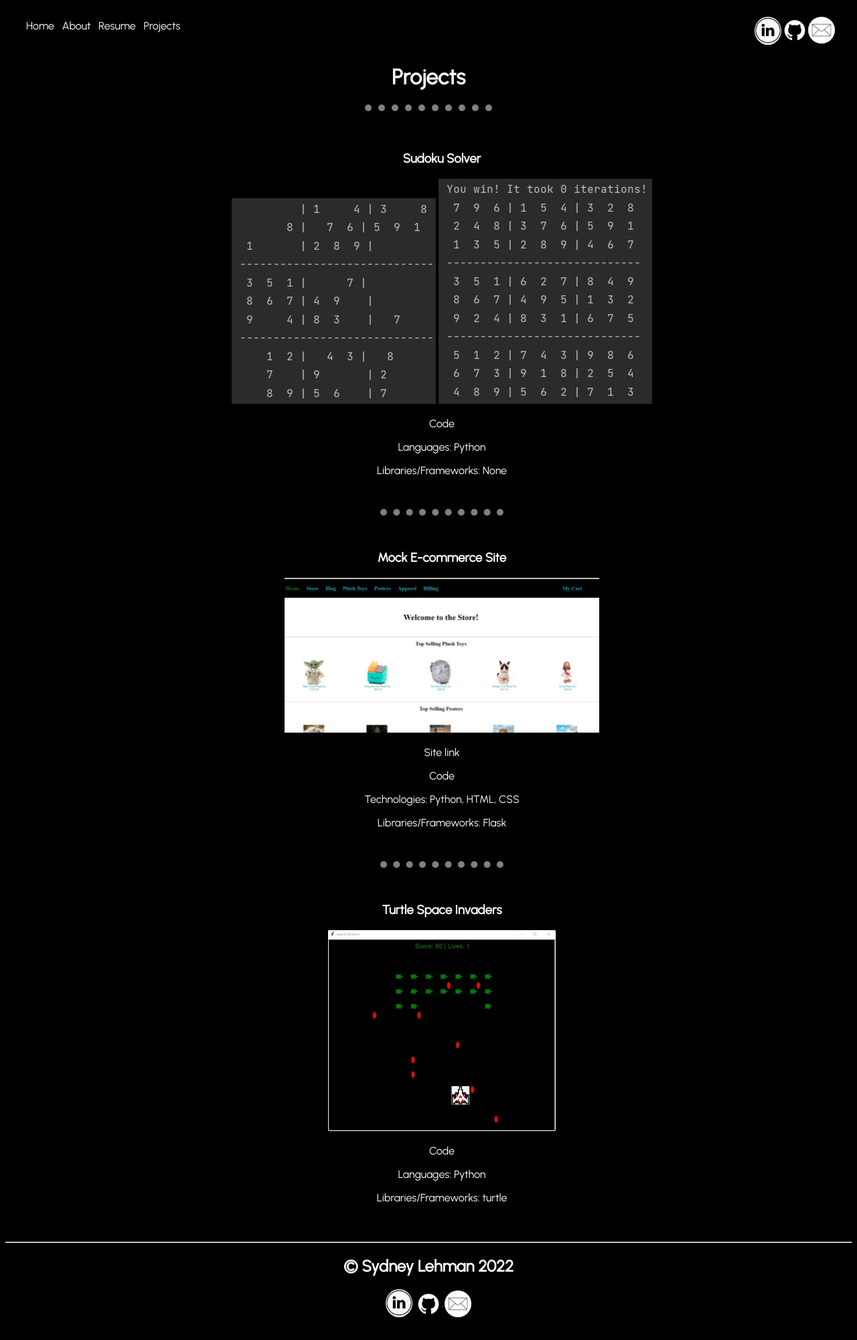
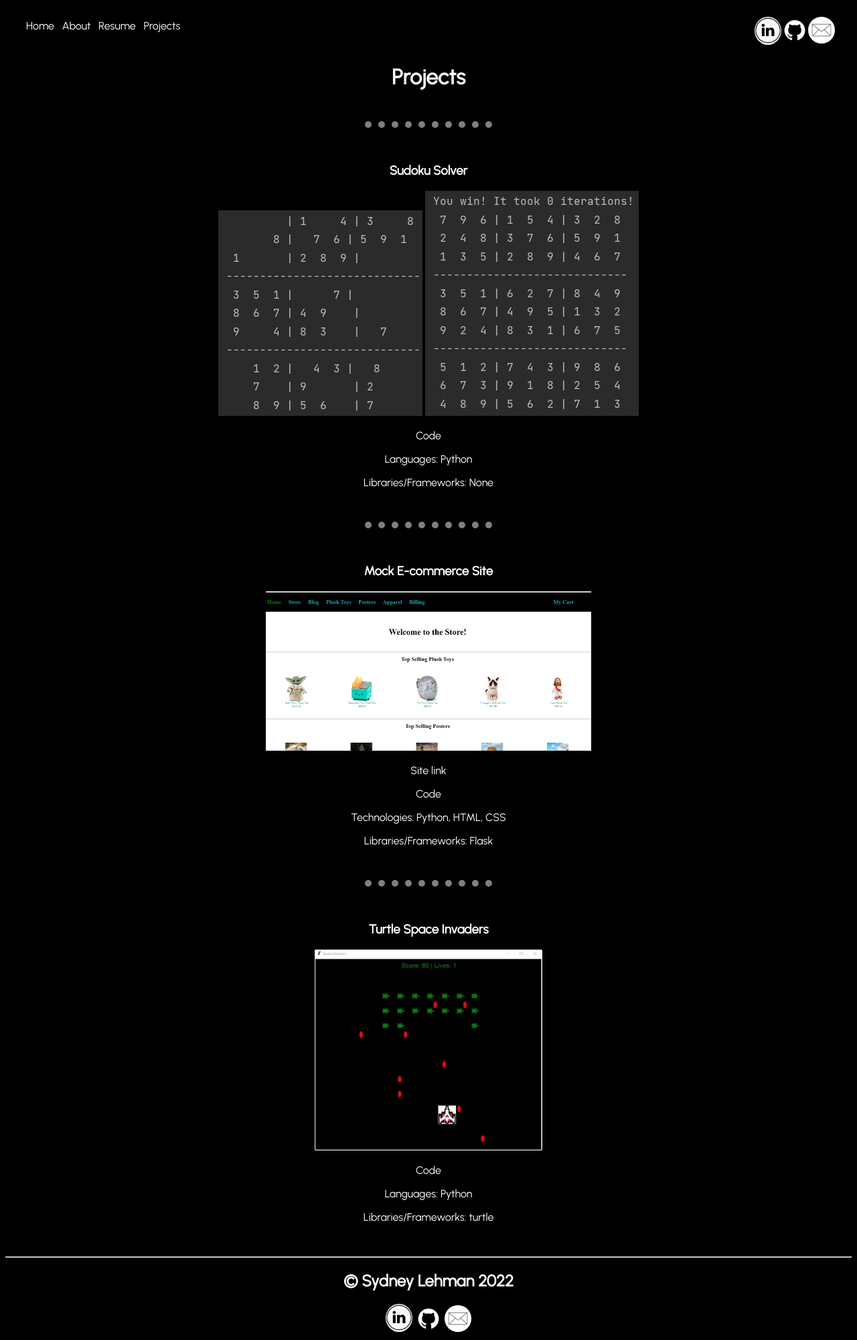
Before and after one commit to slehman1/Personal-Site, a Flask app: page /projects in a window 1280 px wide. Shown: the whole page at 67% size. Before the commit the page ends 1967 px from the top, so only its background shows below. Run offline with Flask 2, Linux system fonts and the light colour scheme.

Commit message:
removed the projects being in ul

```diff
--- a/static/styles.css
+++ b/static/styles.css
@@ -38,8 +38,8 @@ width: 40px;
 border-radius: 50%;
 }
 
-.projects--list {
-list-style-type: none;
+.projects--title {
+padding-bottom: 2%;
 }
 
 .me_img {
--- a/templates/projects.html
+++ b/templates/projects.html
@@ -5,10 +5,8 @@
 </head>
 <body>
     <div class="projects--div">
-        <h1>Projects</h1>
+        <h1 class="projects--title">Projects</h1>
         <hr class="project--hr">
-        <ul class="projects--list">
-            <li>
         <div class="project--div">
                 <h3>Sudoku Solver</h3>
                     <img src="../static/sudoku_1.jpg">
@@ -17,9 +15,7 @@
                     <p>Languages: Python</p>
                     <p>Libraries/Frameworks: None</p>
         </div>
-            </li>
         <hr class="project--hr">
-            <li>
         <div class="project--div">
             <h3>Mock E-commerce Site</h3>
                 <img src="../static/ecommerce.jpg" width="40%">
@@ -28,9 +24,7 @@
                 <p>Technologies: Python, HTML, CSS</p>
                 <p>Libraries/Frameworks: Flask</p>
         </div>
-            </li>
         <hr class="project--hr">
-            <li>
         <div class="project--div">
                 <h3>Turtle Space Invaders</h3>
                     <img src="../static/turtle_space_invaders.jpg">
@@ -38,8 +32,6 @@
                     <p>Languages: Python</p>
                     <p>Libraries/Frameworks: turtle</p>
         </div>
-            </li>
-    </ul>
     </div>
 
 </body>
```
Lines whose indentation alone changed are shown as unchanged.
